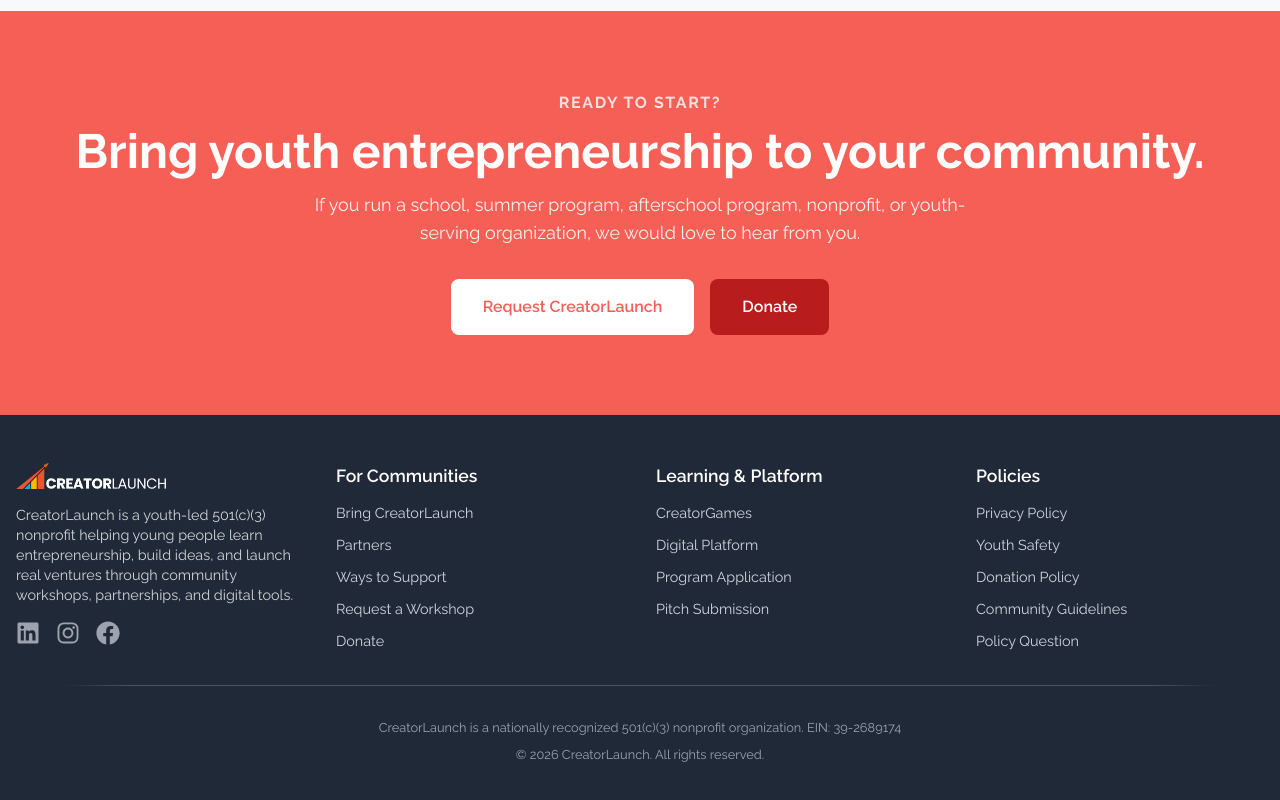
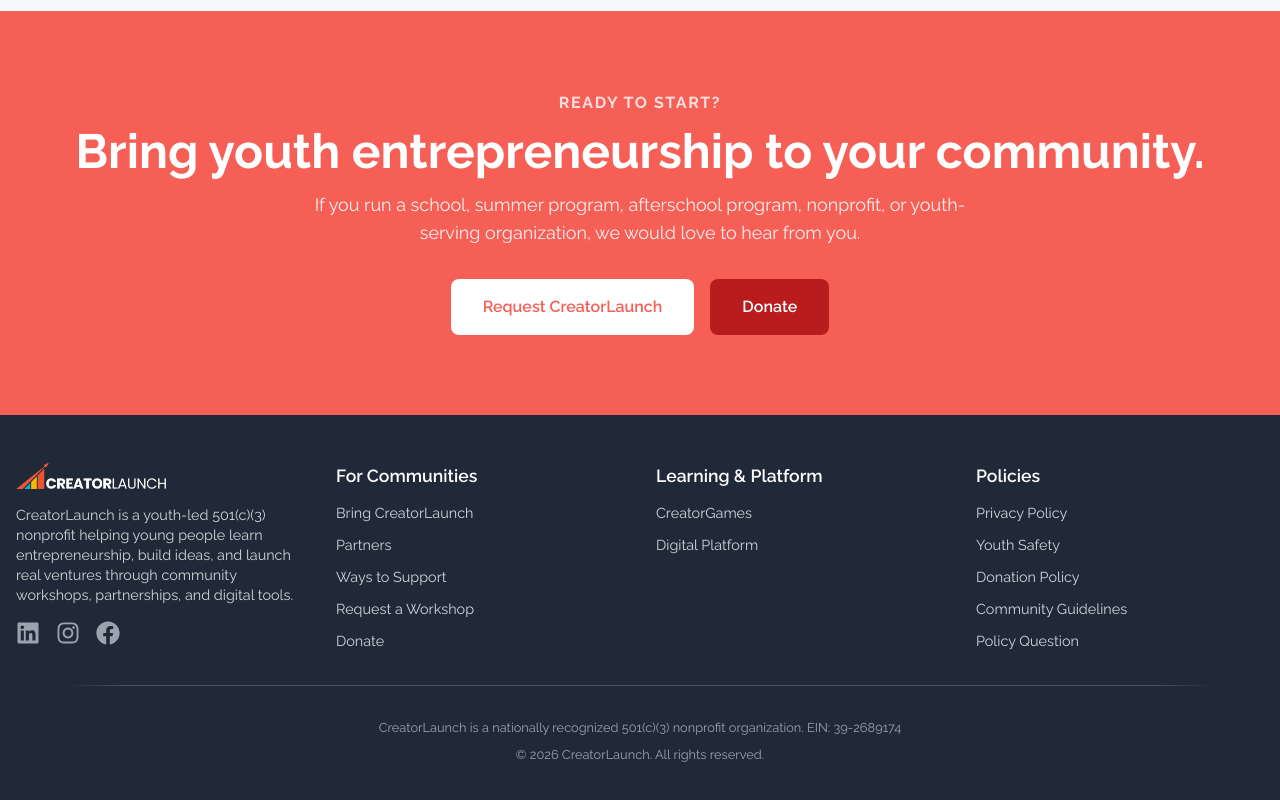
Before and after one commit to AdminYouthCreator/CreatorLaunch, a Next.js app in the folder frontend/: page /Homepage in a window 1280 px wide. Shown: the part 3293-4093 px from the top of the page. Built offline with nearby package versions, Linux system fonts and the light colour scheme.

Commit message:
Remove application and pitch links from footer

```diff
--- a/frontend/components/common/Footer.tsx
+++ b/frontend/components/common/Footer.tsx
@@ -100,16 +100,6 @@ export const Footer = () => {
                   Digital Platform
                 </Link>
               </li>
-              <li>
-                <Link href="/apply" className="footer-link">
-                  Program Application
-                </Link>
-              </li>
-              <li>
-                <Link href="/pitch" className="footer-link">
-                  Pitch Submission
-                </Link>
-              </li>
             </ul>
           </div>
 
```
